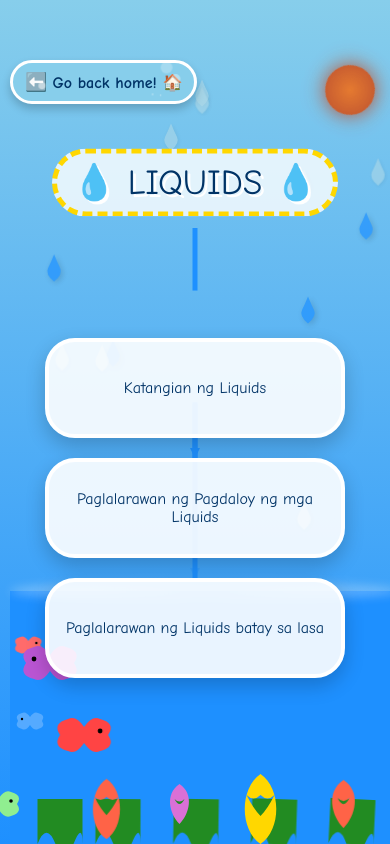
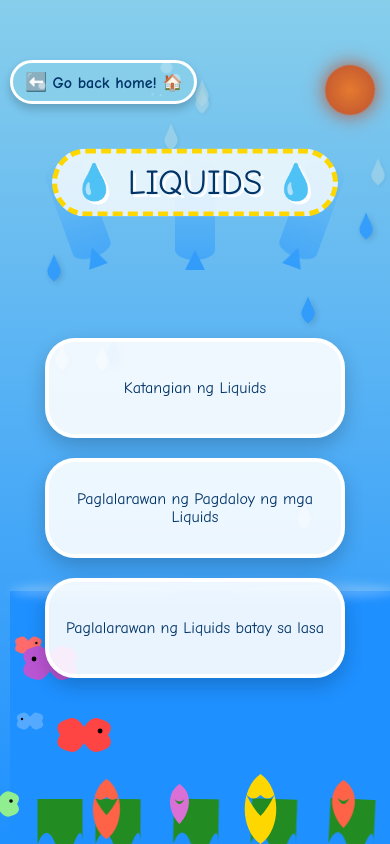
Before and after one commit to project-star-ui/liquids, a plain HTML site: page lesson.html in a window 390 px wide. Drawn offline with Linux system fonts and the light colour scheme.

Commit message:
Update lesson.html

```diff
--- a/lesson.html
+++ b/lesson.html
@@ -484,51 +484,87 @@
       }
     }
 
-    /* Arrow Styling */
-    .arrow-svg {
+    /* NEW: Styles for the arrow images (hidden by default, shown on desktop) */
+    .concept-arrow {
       position: absolute;
-      top: 0;
-      left: 0;
-      width: 100%;
-      height: 100%;
+      width: 100px;
+      height: auto;
+      z-index: 0;
       pointer-events: none;
-      z-index: 0;
+      animation: pulseArrow 2s infinite alternate, floatArrow 3s ease-in-out infinite;
     }
 
-    .arrow-path {
-      stroke: #1e90ff;
-      stroke-width: 5;
-      fill: none;
-      stroke-dasharray: 1000;
-      stroke-dashoffset: 1000;
-      animation: drawArrow 3s linear forwards infinite;
+    /* Positioning for each specific arrow (initial estimates, fine-tune these!) */
+    #arrow-char {
+      top: 220px;
+      left: 25%;
+      transform: rotate(45deg);
+      transform-origin: center;
     }
 
-    .arrow-head {
-      fill: #1e90ff;
-      stroke: none;
-      opacity: 0;
-      animation: showArrowHead 3s linear forwards infinite;
+    #arrow-flow {
+      top: 220px;
+      left: 47%;
+      transform: translateX(-50%) rotate(90deg);
+      transform-origin: center;
     }
 
-    @keyframes drawArrow {
-      0% {
-        stroke-dashoffset: 1000;
-      }
-      70% {
-        stroke-dashoffset: 0;
-      }
-      100% {
-        stroke-dashoffset: 0;
-      }
+    #arrow-taste {
+      top: 220px;
+      left: 70%;
+      transform: rotate(135deg);
+      transform-origin: center;
     }
 
-    @keyframes showArrowHead {
-      0% { opacity: 0; }
-      60% { opacity: 0; }
-      80% { opacity: 1; }
-      100% { opacity: 1; }
+    @keyframes pulseArrow {
+      0% { transform: scale(1); opacity: 0.8; }
+      100% { transform: scale(1.02); opacity: 1; }
     }
+
+    /* New keyframes for floating animation */
+    @keyframes floatArrow {
+      0%, 100% { transform: translateY(0); }
+      50% { transform: translateY(-10px); } /* Adjust the float height as needed */
+    }
+
+    /* NEW: Flowing Water Arrows (hidden by default on desktop) */
+    .flowing-arrow {
+      display: none; /* Hidden on desktop by default */
+      position: absolute;
+      width: 50px; /* Adjust width as needed */
+      height: 100px; /* Adjust height as needed */
+      background: linear-gradient(to bottom, #87CEEB, #1E90FF);
+      background-size: 100% 200%; /* Make background larger to animate flow */
+      border-radius: 50% / 10%; /* Creates a rounded top/bottom */
+      opacity: 0.7;
+      animation: flowDown 2s linear infinite;
+      z-index: 0; /* Behind boxes */
+      pointer-events: none;
+    }
+
+    .flowing-arrow::after {
+      content: '';
+      position: absolute;
+      bottom: -10px; /* Position the triangle below the main body */
+      left: 50%;
+      transform: translateX(-50%); /* No rotation here, parent handles angle */
+      width: 20px;
+      height: 20px;
+      background: #1E90FF;
+      clip-path: polygon(50% 0%, 0% 100%, 100% 100%); /* Triangle shape */
+      animation: pulseArrowTip 1s infinite alternate;
+    }
+
+    @keyframes flowDown {
+      0% { background-position: 0% 0%; }
+      100% { background-position: 0% 100%; } /* Animate background downwards */
+    }
+
+    @keyframes pulseArrowTip {
+      0%, 100% { transform: translateX(-50%) scale(1); }
+      50% { transform: translateX(-50%) scale(1.1); }
+    }
+
 
     /* Media Queries for Mobile Responsiveness */
     @media (max-width: 768px) {
@@ -639,9 +675,35 @@
         font-size: 18px;
       }
 
-      /* Adjust arrow positions for mobile */
-      .arrow-svg {
-        display: block;
+      /* Hide image arrows on mobile */
+      .concept-arrow {
+        display: none;
+      }
+
+      /* Show mobile flowing water arrows */
+      .flowing-arrow {
+        display: block; /* Make them visible on mobile */
+      }
+
+      #flowing-arrow-char {
+        top: 180px;
+        left: 25%;
+        transform: translateX(-50%) rotate(-20deg); /* Angle towards the left box */
+        height: 120px;
+      }
+
+      #flowing-arrow-flow {
+        top: 180px;
+        left: 50%;
+        transform: translateX(-50%); /* Straight down */
+        height: 120px;
+      }
+
+      #flowing-arrow-taste {
+        top: 180px;
+        left: 75%;
+        transform: translateX(-50%) rotate(20deg); /* Angle towards the right box */
+        height: 120px;
       }
     }
 
@@ -674,6 +736,26 @@
       }
       .popup p, .popup ul {
         font-size: 14px;
+      }
+      /* Adjust flowing arrow positions for smaller mobile screens */
+      .flowing-arrow {
+        width: 40px;
+        height: 100px;
+      }
+      #flowing-arrow-char {
+        top: 160px;
+        left: 20%;
+        height: 100px;
+      }
+      #flowing-arrow-flow {
+        top: 160px;
+        left: 50%;
+        height: 100px;
+      }
+      #flowing-arrow-taste {
+        top: 160px;
+        left: 80%;
+        height: 100px;
       }
     }
 
@@ -813,86 +895,6 @@
       }
     }
 
-    // Function to draw arrows dynamically
-    function drawArrows() {
-      const existingSvg = document.querySelector('.arrow-svg');
-      if (existingSvg) {
-        existingSvg.remove();
-      }
-
-      const title = document.querySelector('.title');
-      const boxes = document.querySelectorAll('.box');
-      const svgContainer = document.createElementNS("http://www.w3.org/2000/svg", "svg");
-      svgContainer.classList.add('arrow-svg');
-      document.body.appendChild(svgContainer);
-
-      const titleRect = title.getBoundingClientRect();
-      const bodyRect = document.body.getBoundingClientRect();
-
-      const titleCenterX = titleRect.left + titleRect.width / 2 - bodyRect.left;
-      const titleBottomY = titleRect.bottom - bodyRect.top;
-
-      boxes.forEach((box, index) => {
-        const boxRect = box.getBoundingClientRect();
-        const boxCenterX = boxRect.left + boxRect.width / 2 - bodyRect.left;
-        const boxTopY = boxRect.top - bodyRect.top;
-
-        const path = document.createElementNS("http://www.w3.org/2000/svg", "path");
-        path.classList.add('arrow-path');
-
-        let d;
-        if (window.innerWidth <= 768) {
-          const midY = (titleBottomY + boxTopY) / 2;
-          d = `M ${titleCenterX},${titleBottomY} V ${midY} C ${titleCenterX},${midY + 20} ${boxCenterX},${boxTopY - 20} ${boxCenterX},${boxTopY}`;
-        } else {
-          let controlPoint1X, controlPoint1Y, controlPoint2X, controlPoint2Y;
-
-          if (index === 0) {
-            controlPoint1X = titleCenterX - 100;
-            controlPoint1Y = titleBottomY + 50;
-            controlPoint2X = boxCenterX - 50;
-            controlPoint2Y = boxTopY - 50;
-          } else if (index === 1) {
-            controlPoint1X = titleCenterX;
-            controlPoint1Y = titleBottomY + 70;
-            controlPoint2X = boxCenterX;
-            controlPoint2Y = boxTopY - 70;
-          } else {
-            controlPoint1X = titleCenterX + 100;
-            controlPoint1Y = titleBottomY + 50;
-            controlPoint2X = boxCenterX + 50;
-            controlPoint2Y = boxTopY - 50;
-          }
-          d = `M ${titleCenterX},${titleBottomY} C ${controlPoint1X},${controlPoint1Y} ${controlPoint2X},${controlPoint2Y} ${boxCenterX},${boxTopY}`;
-        }
-
-        path.setAttribute('d', d);
-        svgContainer.appendChild(path);
-
-        const pathLength = path.getTotalLength();
-        path.style.strokeDasharray = pathLength;
-        path.style.strokeDashoffset = pathLength;
-        path.style.animationDelay = `${index * 0.5}s`;
-
-        const arrowHead = document.createElementNS("http://www.w3.org/2000/svg", "polygon");
-        arrowHead.classList.add('arrow-head');
-        const point = path.getPointAtLength(pathLength);
-        const prevPoint = path.getPointAtLength(pathLength - 10);
-        const angle = Math.atan2(point.y - prevPoint.y, point.x - prevPoint.x) * 180 / Math.PI;
-
-        const headSize = 10;
-        const headPoints = [
-          `${point.x - headSize * Math.cos(angle * Math.PI / 180) + headSize * Math.sin(angle * Math.PI / 180) / 2},${point.y - headSize * Math.sin(angle * Math.PI / 180) - headSize * Math.cos(angle * Math.PI / 180) / 2}`,
-          `${point.x},${point.y}`,
-          `${point.x - headSize * Math.cos(angle * Math.PI / 180) - headSize * Math.sin(angle * Math.PI / 180) / 2},${point.y - headSize * Math.sin(angle * Math.PI / 180) + headSize * Math.cos(angle * Math.PI / 180) / 2}`
-        ].join(' ');
-
-        arrowHead.setAttribute('points', headPoints);
-        arrowHead.style.animationDelay = `${index * 0.5 + 2}s`;
-        svgContainer.appendChild(arrowHead);
-      });
-    }
-
     // Function to create fish dynamically
     function createFish() {
       const waterBg = document.querySelector('.water-bg');
@@ -958,9 +960,7 @@
       createBubbles();
       createWaterDrops(); // Call new function to create more water drops
       createFish(); // Call new function to create fish dynamically
-      drawArrows();
     };
-    window.onresize = drawArrows;
   </script>
 </head>
 <body>
@@ -1005,6 +1005,17 @@
     💧 LIQUIDS 💧
     <div class="box-hover-popup">I-click para matuto pa!</div>
   </div>
+
+  <!-- NEW: Arrow Images (hidden on mobile, shown on desktop) -->
+  <img src="images/arrow_diagonal_left.png" alt="Arrow to Characteristics" class="concept-arrow" id="arrow-char">
+  <img src="images/arrow_straight.png" alt="Arrow to Flow" class="concept-arrow" id="arrow-flow">
+  <img src="images/arrow_diagonal_right.png" alt="Arrow to Taste" class="concept-arrow" id="arrow-taste">
+
+  <!-- NEW: Flowing Water Arrows (only visible on mobile) -->
+  <div class="flowing-arrow" id="flowing-arrow-char"></div>
+  <div class="flowing-arrow" id="flowing-arrow-flow"></div>
+  <div class="flowing-arrow" id="flowing-arrow-taste"></div>
+
   <div class="container">
     <div class="box" id="box-characteristics" onclick="showPopup('popup-characteristics')">
       Katangian ng Liquids
@@ -1064,7 +1075,7 @@
 
         <!-- Pouring animation -->
         <path id="liquid-path" d="M70,10 C75,20 75,30 70,40" stroke="#1E90FF" stroke-width="5" fill="none">
-          <animateMotion path="M70,10 C75,20 75,30 70,40" begin="0s" dur="3s" repeatCount="indefinite" rotate="auto" />
+          <animateMotion path="M70,10 C75,20 75,30 70,40" begin="0s" dur="3s" repeatCount="indefinite" />
         </path>
         <circle r="5" fill="#1E90FF">
           <animateMotion dur="3s" repeatCount="indefinite" path="M70,10 C75,20 75,30 70,40 L25,65" />
```
